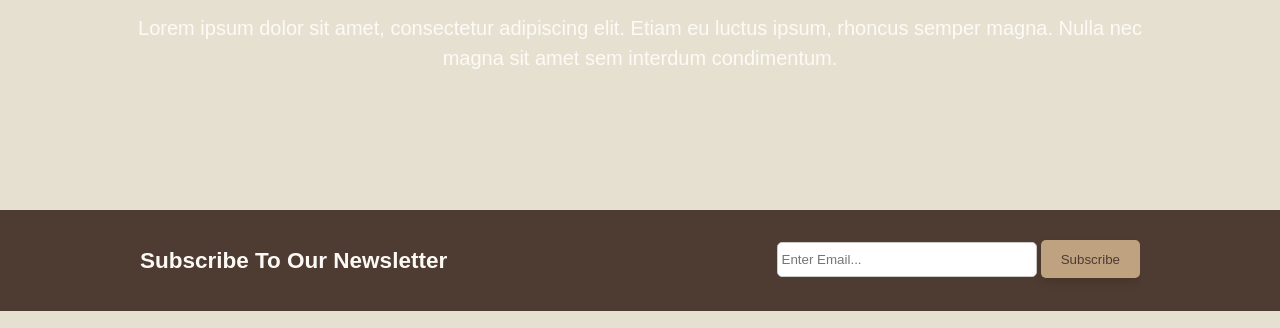
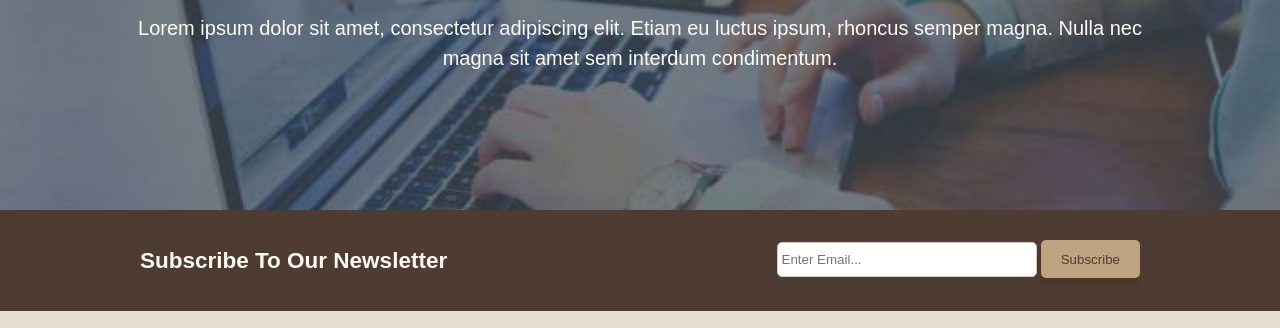
Before and after one commit to ashumundhe07/AshokaDev, a plain HTML site: page index.html in a window 1280 px wide. Shown: the part 293-621 px from the top of the page. Drawn offline with Linux system fonts and the light colour scheme.

Commit message:
Update style.css

```diff
--- a/style.css
+++ b/style.css
@@ -148,7 +148,7 @@
 */
 #showcase {
   min-height: 400px;
-  background: url('../img/showcase.jpg') no-repeat;
+  background: url('showcase.jpg') no-repeat;
   background-position: center;
   background-size: cover;
   text-align: center;
```
